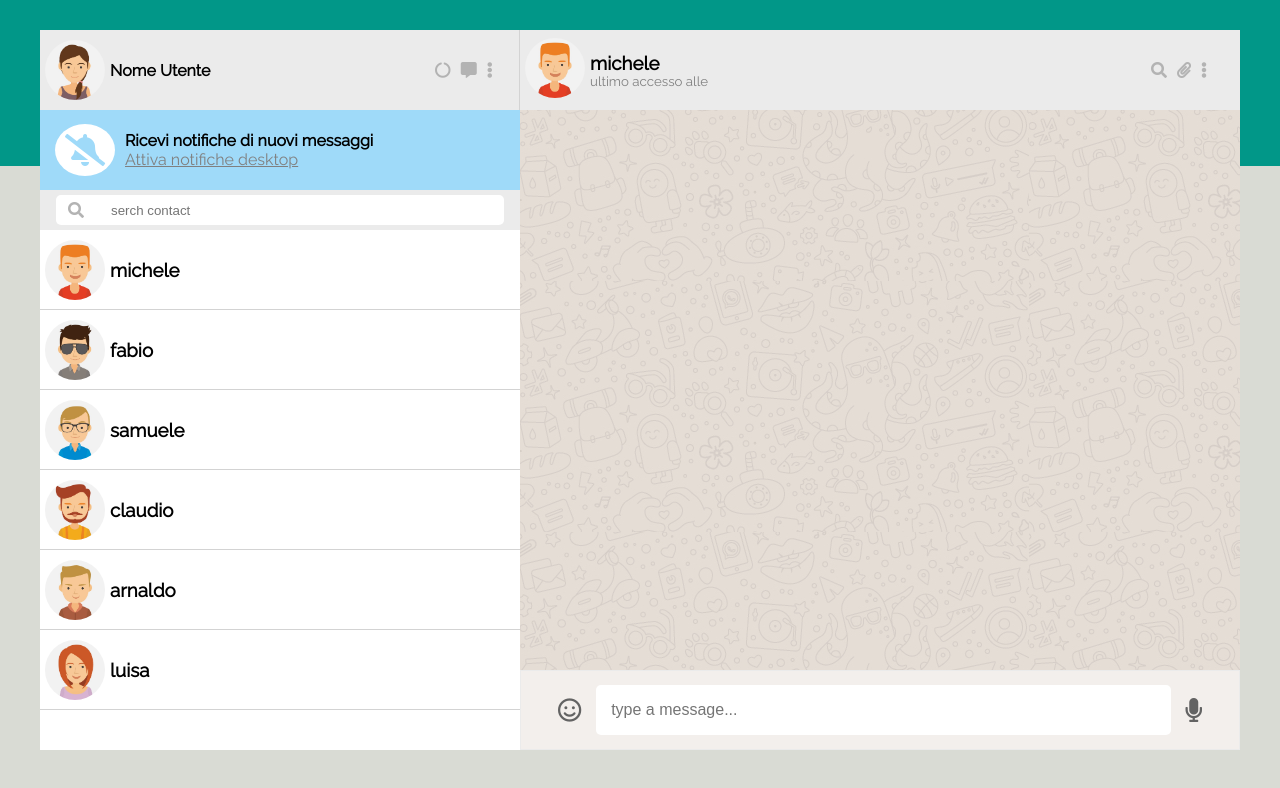
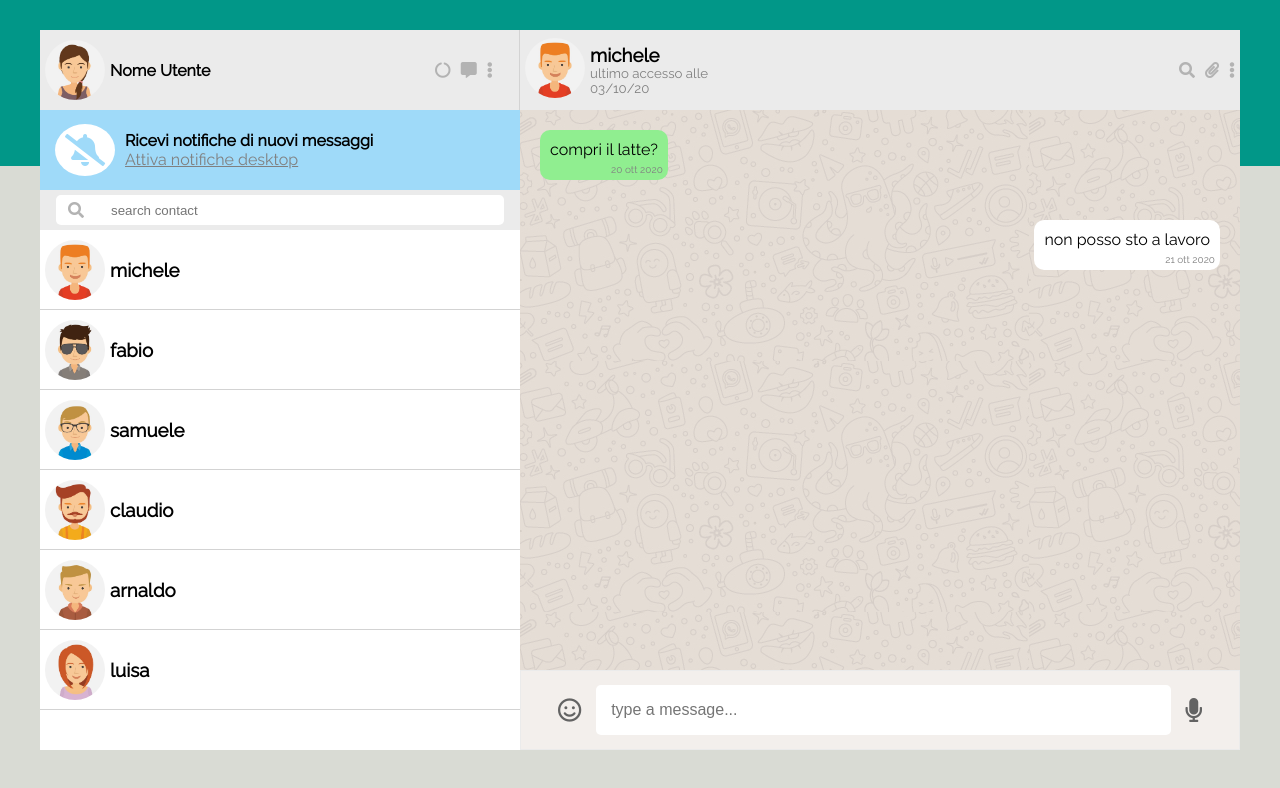
Before and after one commit to Otty97/vue-boolzapp, a plain HTML site: page index.html in a window 1280 px wide. Drawn offline with nearby package versions, Linux system fonts and the light colour scheme.

Commit message:
chatBox added

```diff
--- a/css/style.css
+++ b/css/style.css
@@ -46,7 +46,40 @@ body{
   width: 100%;
 }
 
+.chatBox {
+  background-image: url('../img/mine.jpg');
+  background-repeat: repeat;
+  overflow-y: auto;
+  display: flex;
+  height: 100%;
+  width: 100%;
+  flex-flow: column nowrap;
+}
 
+.messages{
+  display: flex;
+  flex: 0 0 50px;
+  margin:20px;
+
+}
+.message{
+  border-radius: 10px;
+  padding:10px;
+  position: relative;
+}
+
+.hourMessage{
+  position:absolute;
+  bottom:0;
+  right:0;
+  font-size:10px;
+  color: grey;
+  padding: 5px;
+}
+
+.f-end{
+  justify-content: flex-end;
+}
 
 .contacts {
   border-bottom: 1px solid lightgrey;
@@ -200,3 +233,7 @@ body{
 .colorIconDown{
   color:#636363;
 }
+
+.bkgrLightGreen{
+  background-color: lightgreen;
+}
--- a/index.html
+++ b/index.html
@@ -30,7 +30,7 @@
          </div>
          <div class="searchChat bkgrLightgrey colorIconUp">
            <i class="fas fa-search"></i>
-           <input v-model="search" type="text" name="" size="30px" value="" placeholder="serch contact">
+           <input v-model="search" type="text" name="" size="30px" value="" placeholder="search contact">
          </div>
          <div class="chats">
            <div style="cursor:pointer;" @click='selected(i)'  v-for='(el ,i) in filteredContacts'>
@@ -48,7 +48,7 @@
            </div>
            <div class="contactProfile">
              <h3>{{contacts[currentIndex]['name']}}</h3>
-             <h5>ultimo accesso alle </h5>
+             <h5>ultimo accesso alle {{contacts[currentIndex]['lastChat']}}</h5>
            </div>
            <div class="contactIcon colorIconUp">
              <i class="fas fa-search"></i>
@@ -56,14 +56,19 @@
              <i class="fas fa-ellipsis-v"></i>
            </div>
          </div>
-         <div class="chatMessage">
-           <div class="" v-for='(key ,i) in contacts[currentIndex]'>
-           {{[currentIndex][message]}}
-         </div>
+         <div class="chatBox">
+            <div class="messages " v-for='contatto in contacts[currentIndex].convertation' :class="{'f-end': contatto.type === 'sent'}">
+              <div class="message" :class="contatto.type === 'sent'? 'bkgrWhite' : 'bkgrLightGreen' ">
+                <span> {{contatto.text}} </span>
+                <div class="hourMessage ">
+                  <span> {{contatto.date}}</span>
+                </div>
+             </div>
+           </div>
          </div>
          <div class="writing bkgrBeige colorIconDown">
            <i class="far fa-smile"></i>
-           <input type="text" placeholder="type a message..." name="" value="" v-model='myInput'>
+           <input type="text" placeholder="type a message..." name="" value="" v-model='myInput' v-on:keyup.enter="sendMessage">
            <i class="fas fa-microphone"></i>
          </div>
        </div>
--- a/js/vue.js
+++ b/js/vue.js
@@ -29,58 +29,124 @@ const myApp = new Vue({
         name: 'michele',
         image: 'img/avatar_1.jpg',
         lastChat:'03/10/20',
-        message:[],
+        convertation:[
+          {
+            text:'compri il latte?',
+            date:'20 ott 2020',
+            type: 'received'
+          },
+          {
+            text:'non posso sto a lavoro',
+            date: '21 ott 2020',
+            type:'sent'
+          }
+            ]
       },
       {
         name: 'fabio',
         image: 'img/avatar_2.jpg',
         lastChat:'03/10/20',
-        message:[],
+        convertation:[
+          {
+            text:'Allora Calcetto questa sera?',
+            date:'20 ott 2020',
+            type: 'received'
+          },
+          {
+            text:'ok ricordati di portare le casacche',
+            date: '21 ott 2020',
+            type:'sent'
+          }
+            ]
       },
       {
         name: 'samuele',
         image: 'img/avatar_3.jpg',
         lastChat:'03/10/20',
-        message:[],
+        convertation:[
+          {
+            text:'hai sentito Fabio?',
+            date:'20 ott 2020',
+            type: 'received'
+          },
+          {
+            text:'gli scrivo adesso',
+            date: '21 ott 2020',
+            type:'sent'
+          }
+            ]
       },
       {
         name: 'claudio',
         image: 'img/avatar_4.jpg',
         lastChat:'03/10/20',
-        message:[],
+        convertation:[
+          {
+            text:'ti ho linkato il progetto',
+            date:'20 ott 2020',
+            type: 'received'
+          },
+          {
+            text:'lo guado qusta sera',
+            date: '21 ott 2020',
+            type:'sent'
+          }
+            ]
       },
       {
         name: 'arnaldo',
         image: 'img/avatar_5.jpg',
         lastChat:'03/10/20',
-        message:[],
+        convertation:[
+          {
+            text:'Ho aggiornato il portafoglio azionario. Ti aspetto domani in filiale.',
+            date:'20 ott 2020',
+            type: 'received'
+          },
+          {
+            text:'perfetto conferma il transfer cosi domani procediamo',
+            date: '21 ott 2020',
+            type:'sent'
+          }
+            ]
       },
       {
         name: 'luisa',
         image: 'img/avatar_6.jpg',
         lastChat:'03/10/20',
-        message:[],
+        convertation:[
+          {
+            text:'amo questa sera shushi?',
+            date:'20 ott 2020',
+            type: 'received'
+          },
+          {
+            text:'ok dopo le 21 perche abbiamo calcetto',
+            date: '21 ott 2020',
+            type:'sent'
+          }
+            ]
       }
     ],
     currentIndex:0,
-    myInput:'',
+    myInput:"",
     search:"",
+  },
 
-  },
   methods:{
-    selected: function(index){
+    selected: function(index){//funzione che seleziona la mex page in base al contatto selezionato
        this.currentIndex = index
     },
-    message: function(){
-      this.contacts[this.currentIndex]['message'].push(this.myInput)
+    sendMessage: function(){//funzione che iniva un mex
+      this.contacts[this.currentIndex][this.convertation][1].push({text: this.myInput})
     },
   },
+
   computed:{
-    filteredContacts() {
+    filteredContacts() {//funzione che filtra i contatti
       return this.contacts.filter(contact => {
         return contact.name.toLocaleLowerCase().includes(this.search.toLowerCase());
       })
     },
-  }
-
-});
+   }
+})
```
